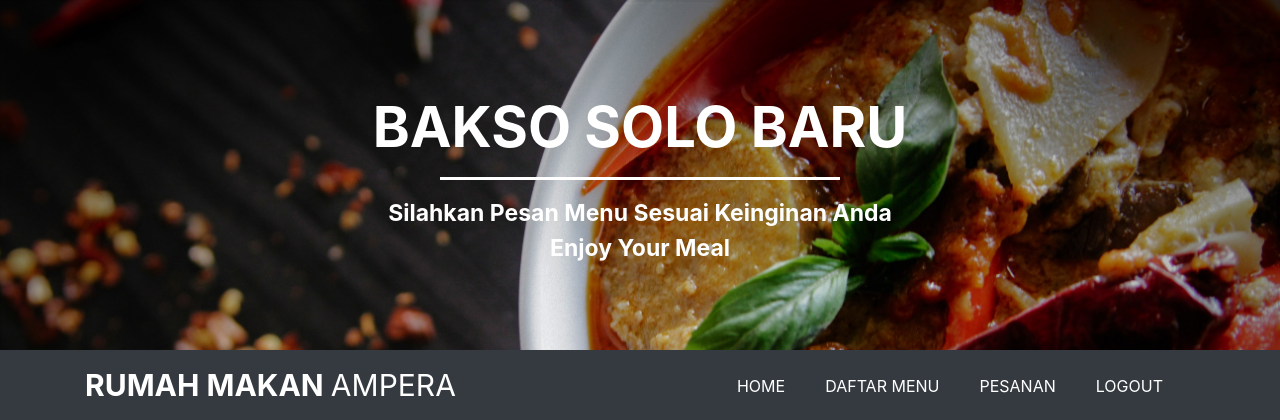
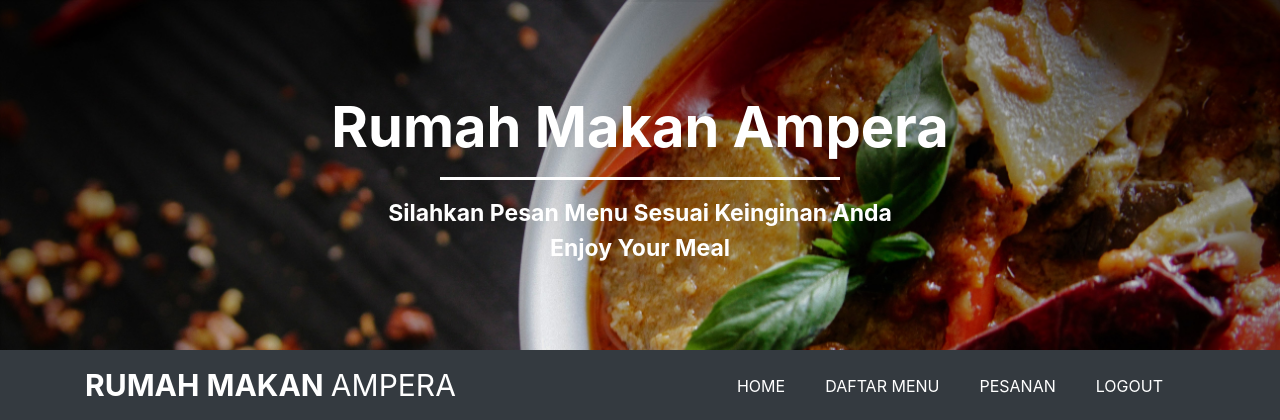
Before and after one commit to 04khofifah/ProjekWEB_2021_2D, a PHP site: page /pesanan.php in a window 1280 px wide. Shown: the top 420 px of the page. Run offline with PHP 8.4, Linux system fonts and the light colour scheme; a user stored in the database is signed in; data comes from the database, SQL or seed files in the repository; some libraries are stand-ins or nearby versions.

Commit message:
ubah title pada pemesanan

```diff
--- a/pesanan.php
+++ b/pesanan.php
@@ -21,13 +21,13 @@
     <link rel="stylesheet" type="text/css" href="https://cdnjs.cloudflare.com/ajax/libs/twitter-bootstrap/4.1.3/css/bootstrap.css">
     <link rel="stylesheet" type="text/css" href="https://cdn.datatables.net/1.10.21/css/dataTables.bootstrap4.min.css">
 
-    <title>Bakso Solo Baru</title>
+    <title> pesanan Rumah Makan Ampera </title>
   </head>
   <body>
   <!-- Jumbotron -->
       <div class="jumbotron jumbotron-fluid text-center">
         <div class="container">
-          <h1 class="display-4"><span class="font-weight-bold">BAKSO SOLO BARU</span></h1>
+          <h1 class="display-4"><span class="font-weight-bold">Rumah Makan Ampera</span></h1>
           <hr>
           <p class="lead font-weight-bold">Silahkan Pesan Menu Sesuai Keinginan Anda <br>
           Enjoy Your Meal</p>
```
